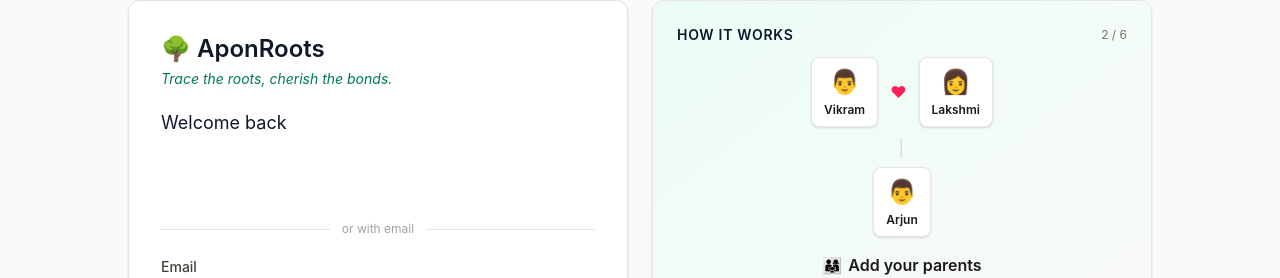
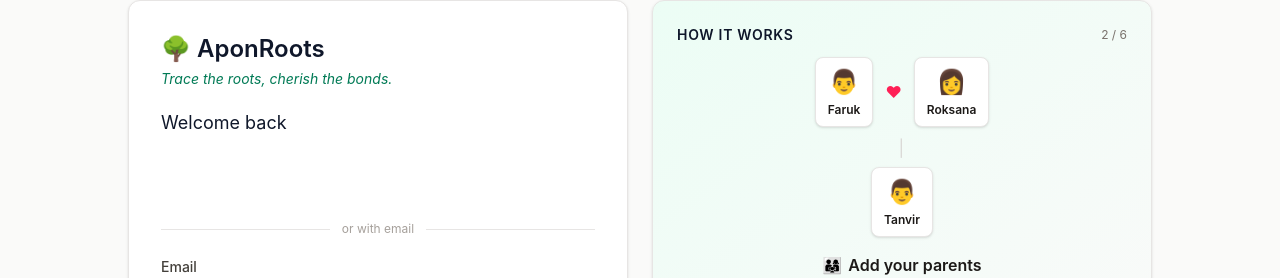
Before and after one commit to nistopia/AponRoots, a Next.js app in the folder web/: page /login in a window 1280 px wide. Shown: the part 125-403 px from the top of the page. Built offline with nearby package versions, Linux system fonts and the light colour scheme; no server answers.

Commit message:
feat(web/login): use Bengali + American names in the walkthrough
Tanvir, Faruk, Roksana, Sadia (Bengali) mixed with Emma, Liam, Noah
(American). Mirrors the bicultural family network the app is built
around.

```diff
--- a/web/src/components/HowItWorks.tsx
+++ b/web/src/components/HowItWorks.tsx
@@ -17,7 +17,7 @@ const STEPS: Step[] = [
     visual: (
       <MockCard>
         <span className="text-3xl">👨</span>
-        <span className="font-semibold">Arjun</span>
+        <span className="font-semibold">Tanvir</span>
       </MockCard>
     ),
   },
@@ -30,18 +30,18 @@ const STEPS: Step[] = [
         <div className="flex items-center gap-3">
           <MockCard>
             <span className="text-2xl">👨</span>
-            <span className="text-xs font-semibold">Vikram</span>
+            <span className="text-xs font-semibold">Faruk</span>
           </MockCard>
           <span className="text-rose-500">♥</span>
           <MockCard>
             <span className="text-2xl">👩</span>
-            <span className="text-xs font-semibold">Lakshmi</span>
+            <span className="text-xs font-semibold">Roksana</span>
           </MockCard>
         </div>
         <span className="text-stone-300">│</span>
         <MockCard>
           <span className="text-2xl">👨</span>
-          <span className="text-xs font-semibold">Arjun</span>
+          <span className="text-xs font-semibold">Tanvir</span>
         </MockCard>
       </div>
     ),
@@ -54,12 +54,12 @@ const STEPS: Step[] = [
       <div className="flex items-center gap-3">
         <MockCard>
           <span className="text-3xl">👨</span>
-          <span className="text-xs font-semibold">Arjun</span>
+          <span className="text-xs font-semibold">Tanvir</span>
         </MockCard>
         <span className="text-2xl text-rose-500">♥</span>
         <MockCard>
           <span className="text-3xl">👩</span>
-          <span className="text-xs font-semibold">Priya</span>
+          <span className="text-xs font-semibold">Emma</span>
         </MockCard>
       </div>
     ),
@@ -73,23 +73,23 @@ const STEPS: Step[] = [
         <div className="flex items-center gap-3">
           <MockCard>
             <span className="text-2xl">👨</span>
-            <span className="text-[10px] font-semibold">Arjun</span>
+            <span className="text-[10px] font-semibold">Tanvir</span>
           </MockCard>
           <span className="text-rose-500">♥</span>
           <MockCard>
             <span className="text-2xl">👩</span>
-            <span className="text-[10px] font-semibold">Priya</span>
+            <span className="text-[10px] font-semibold">Emma</span>
           </MockCard>
         </div>
         <span className="text-stone-300">│</span>
         <div className="flex items-center gap-2">
           <MockCard>
             <span className="text-xl">👦</span>
-            <span className="text-[10px] font-semibold">Rohan</span>
+            <span className="text-[10px] font-semibold">Liam</span>
           </MockCard>
           <MockCard>
             <span className="text-xl">👧</span>
-            <span className="text-[10px] font-semibold">Maya</span>
+            <span className="text-[10px] font-semibold">Sadia</span>
           </MockCard>
         </div>
       </div>
@@ -104,12 +104,12 @@ const STEPS: Step[] = [
         <div className="flex items-center gap-3">
           <MockCard>
             <span className="text-2xl">👩</span>
-            <span className="text-[10px] font-semibold">Maya</span>
+            <span className="text-[10px] font-semibold">Sadia</span>
           </MockCard>
           <span className="text-stone-400">↔</span>
           <MockCard>
             <span className="text-2xl">👨</span>
-            <span className="text-[10px] font-semibold">Karan</span>
+            <span className="text-[10px] font-semibold">Noah</span>
           </MockCard>
         </div>
         <span className="mt-2 rounded bg-emerald-100 px-2 py-1 text-xs font-semibold text-emerald-800">
```
